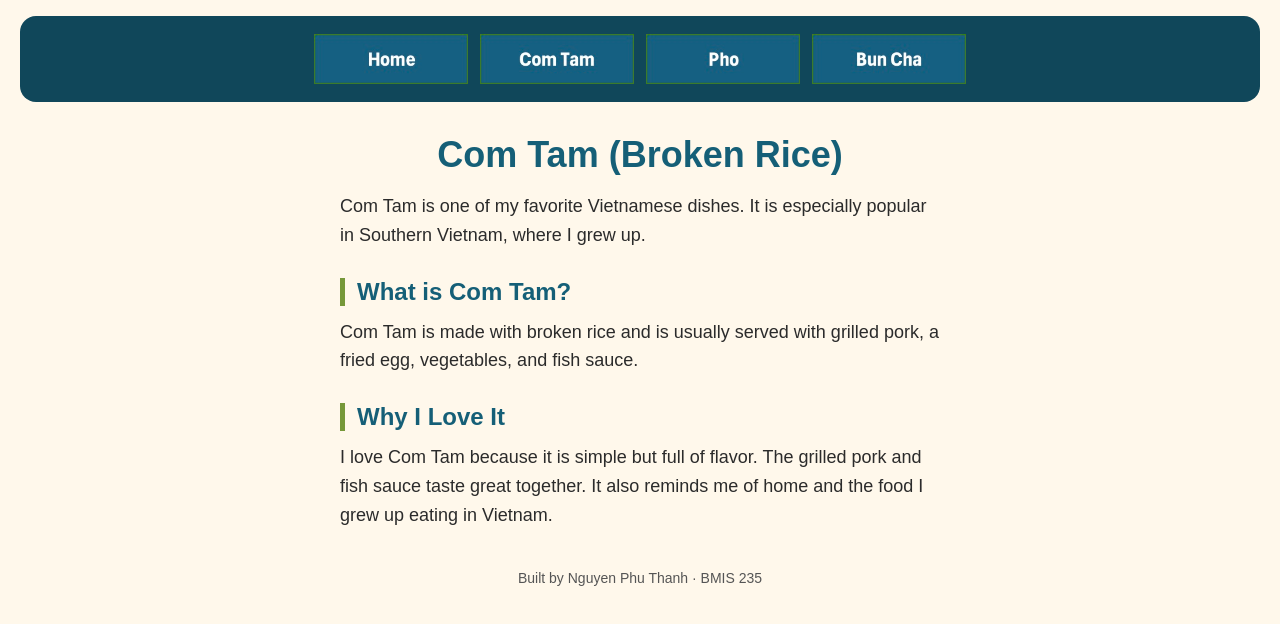
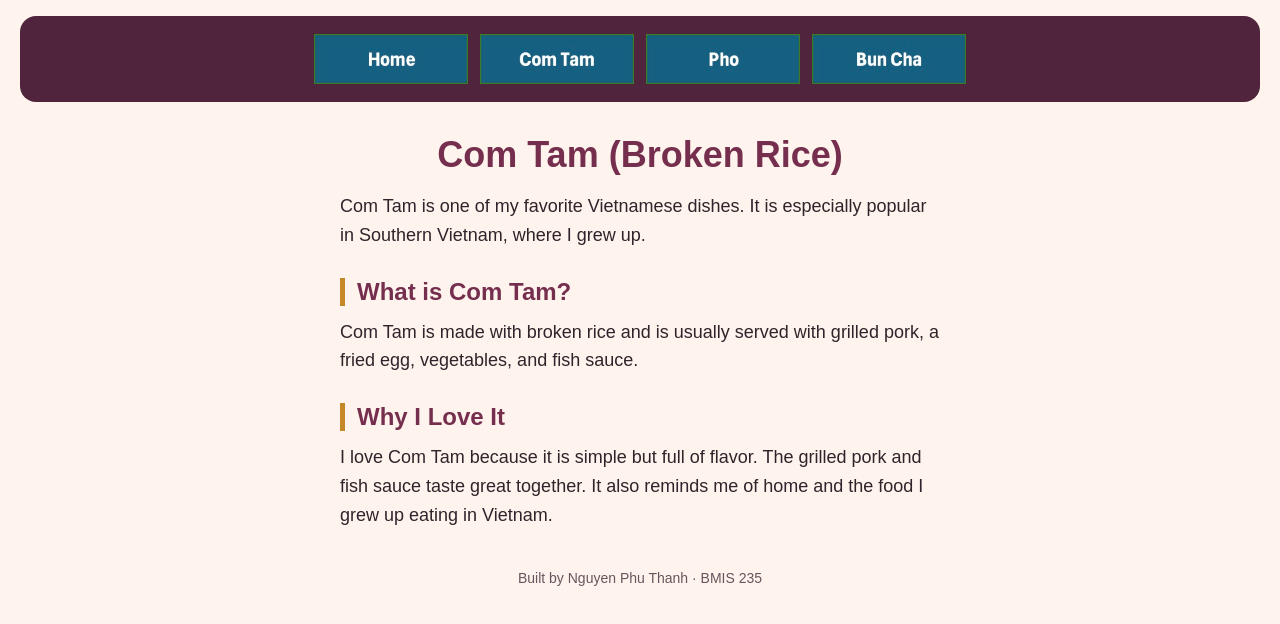
Before and after one commit to pnguyen11-hub/bmis235-html-3, a plain HTML site: page page1.html in a window 1280 px wide. Drawn offline with Linux system fonts and the light colour scheme.

Commit message:
Update styles.css

```diff
--- a/styles.css
+++ b/styles.css
@@ -7,15 +7,15 @@
 /* Font and colors for all four pages */
 body {
     font-family: Arial, Helvetica, sans-serif;
-    background-color: #fff8eb;
-    color: #2b2b2b;
+    background-color: #fff4ed;
+    color: #30232b;
     margin: 0;
     padding: 16px 20px 40px;
 }
 
 /* Menu at the top of each page */
 nav {
-    background-color: #10475a;
+    background-color: #50243d;
     padding: 14px;
     text-align: center;
 }
@@ -33,7 +33,7 @@ nav img {
 
 /* Page title */
 h1 {
-    color: #155f77;
+    color: #752e4d;
     text-align: center;
     font-size: 36px;
     margin: 32px auto 16px;
@@ -52,7 +52,7 @@ footer {
     margin-top: 40px;
     text-align: center;
     font-size: 14px;
-    color: #555555;
+    color: #68545e;
 }
 
 /* New style 1: Round the corners of the menu bar */
@@ -63,18 +63,18 @@ nav {
 /* New style 2: Highlight a menu button when you hover or use Tab */
 nav a:hover img,
 nav a:focus-visible img {
-    outline: 3px solid #c9df75;
+    outline: 3px solid #ffcf72;
     outline-offset: 2px;
 }
 
-/* New style 3: Line up section headings with the text and add a green stripe */
+/* New style 3: Line up section headings with the text and add a gold stripe */
 body > h2,
 main > h2 {
     box-sizing: border-box;
     max-width: 600px;
     margin: 28px auto 8px;
     padding-left: 12px;
-    border-left: 5px solid #769839;
-    color: #155f77;
+    border-left: 5px solid #c48827;
+    color: #752e4d;
     font-size: 24px;
 }
```
